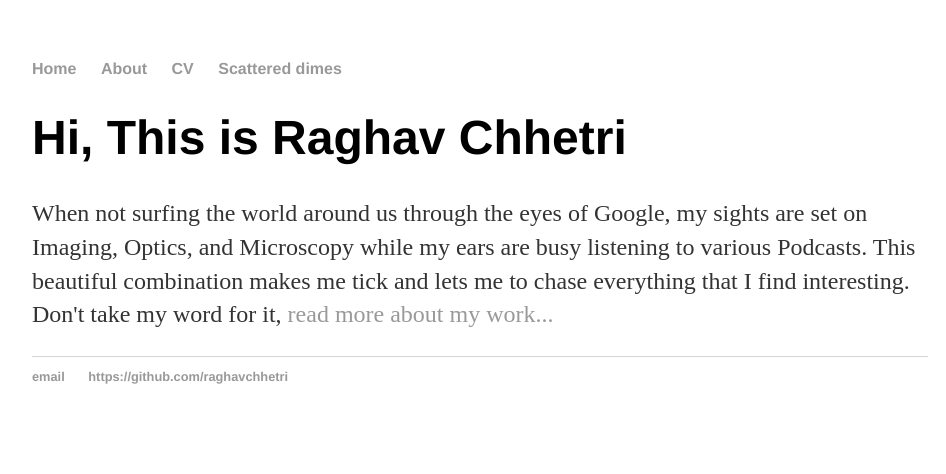
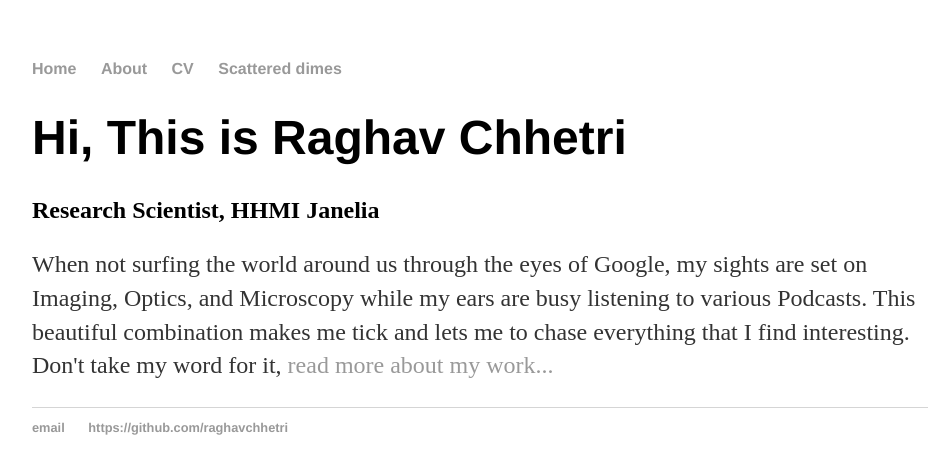
Before and after one commit to raghavchhetri/raghavchhetri.github.io, a Jekyll site: the page built from index.html, in a window 1280 px wide. Shown: the top 474 px of the page, without its empty margins (160-1106 px from the left). Built offline with Jekyll 4.4.1, drawn with Linux system fonts in a browser that asks for light colours; some of the changed lines change nothing that is shown.

Commit message:
Update index.html

```diff
--- a/index.html
+++ b/index.html
@@ -4,7 +4,7 @@ title: Raghav Chhetri. Science is hard. It rocks though... Stay with it!
 ---
 <div class="blurb">
 	<h1>Hi, This is Raghav Chhetri</h1>
-	<h2.Research Scientist, HHMI Janelia</h2>
+	<h2>Research Scientist, HHMI Janelia</h2>
 	<p> When not surfing the world around us through the eyes of Google, my sights are set on Imaging, Optics, and Microscopy
 		while my ears are busy listening to various Podcasts.
 		This beautiful combination makes me tick and lets me to chase everything that I find interesting.
```
